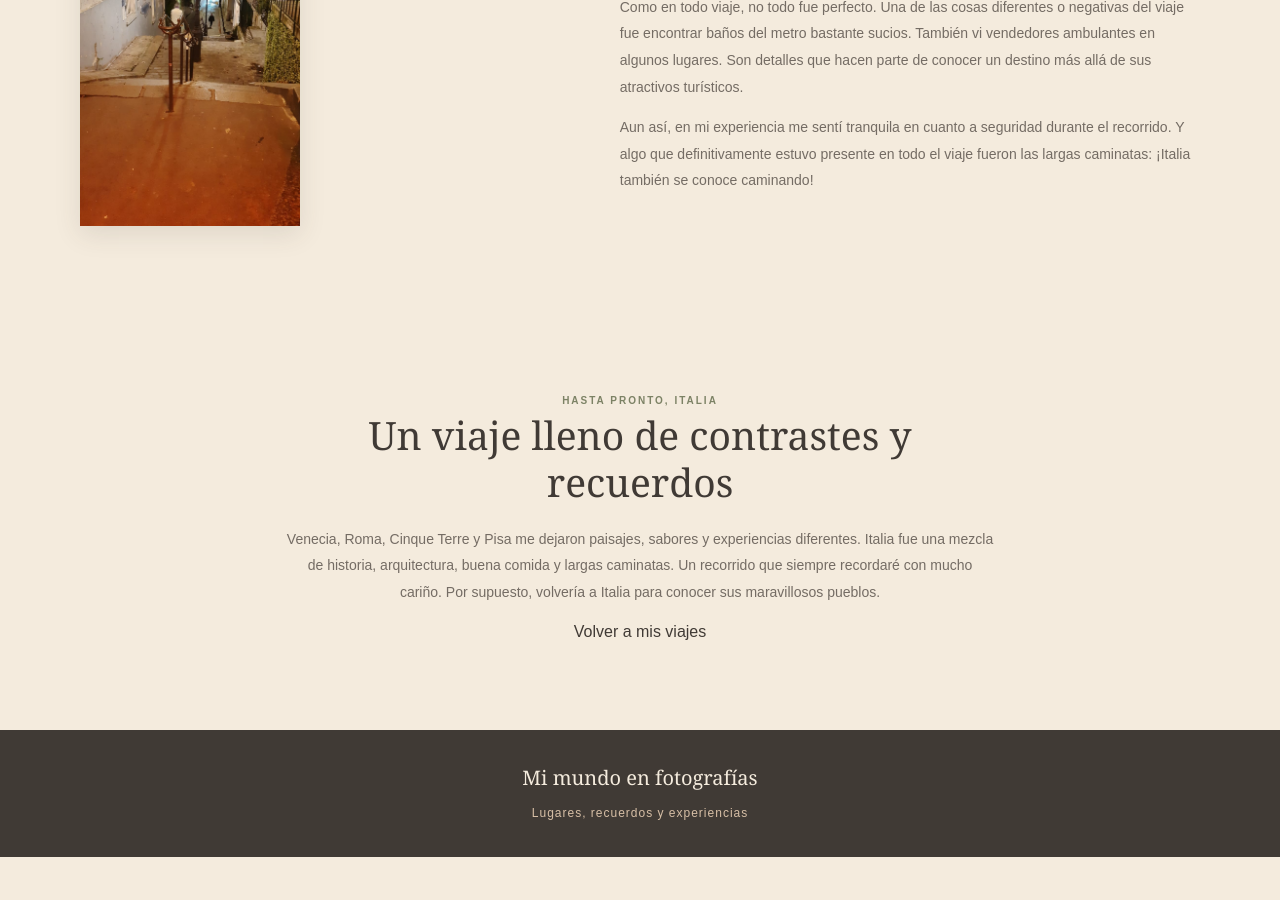
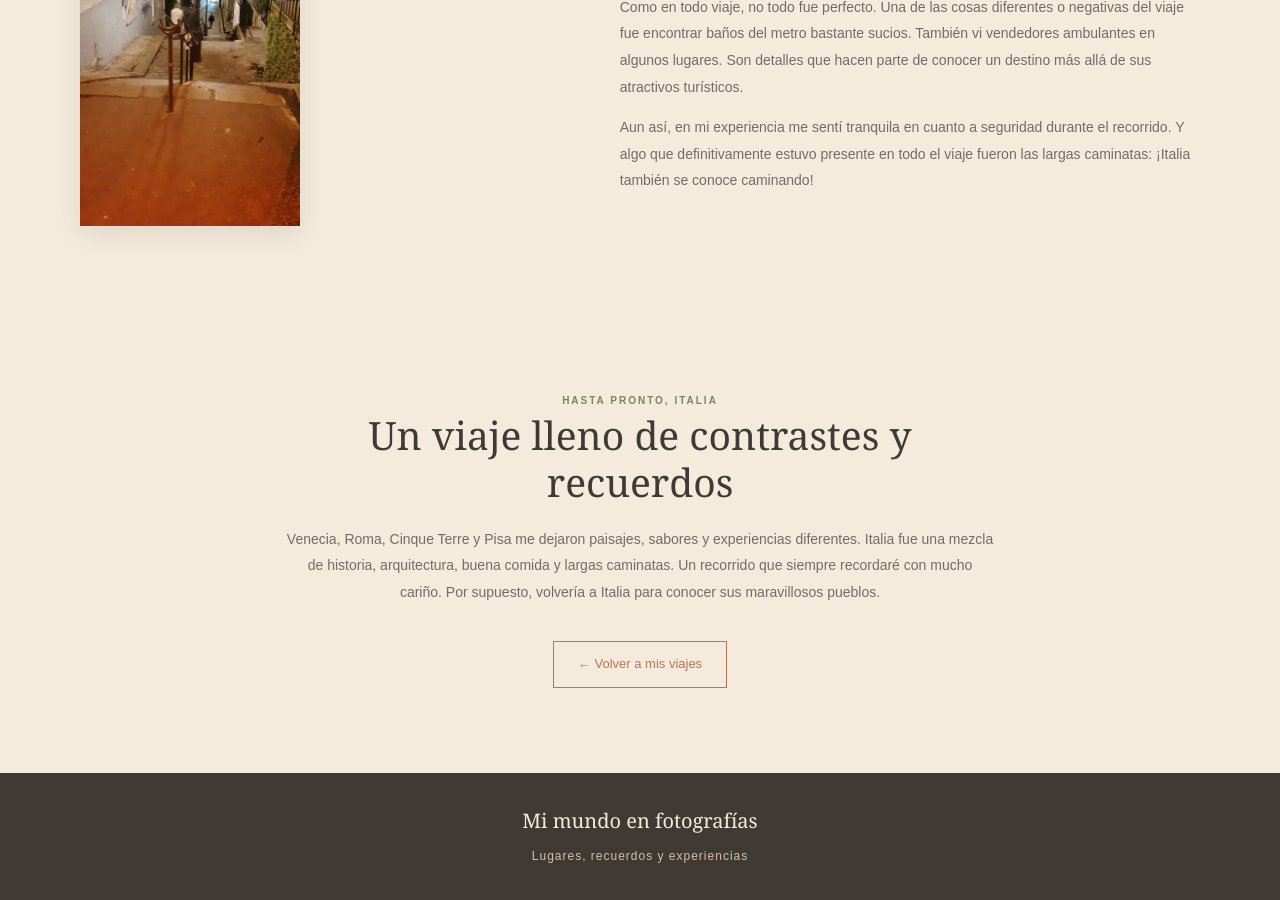
Before and after one commit to jszuluaga/mi-mundo-en-fotografias, a Jekyll site: the page built from italia.html, in a window 1280 px wide and 900 px high, scrolled down 4776 px. Built offline with Jekyll 4.4.1, drawn with Linux system fonts in a browser that asks for light colours; before the commit the page ends 5633 px from its top, so only the background shows below that.

Commit message:
Update italia.html

```diff
--- a/italia.html
+++ b/italia.html
@@ -27,7 +27,7 @@ title: Venecia, Roma, Cinque Terre y Pisa
         para descubrir rincones llenos de historia y belleza.
       </p>
     </div>
-    <img class="foto-experiencia" src="{{ '/assets/images/image1_Venecia.jpeg' | relative_url }}" alt="Venecia">
+    <img class="foto-experiencia" src="{{ '/assets/images/image12_Venecia.jpeg' | relative_url }}" alt="Venecia">
   </section>
 
   <!-- COLLAGE DE VENECIA -->
@@ -40,7 +40,7 @@ title: Venecia, Roma, Cinque Terre y Pisa
 
     <div class="fotos-venecia">
       <img src="{{ '/assets/images/image2_Venecia.jpeg' | relative_url }}" alt="Canales de Venecia">
-      <img src="{{ '/assets/images/image12_Venecia.jpeg' | relative_url }}" alt="Arquitectura de Venecia">
+      <img src="{{ '/assets/images/image1_Venecia.jpeg' | relative_url }}" alt="Arquitectura de Venecia">
     </div>
   </section>
 
@@ -145,7 +145,9 @@ title: Venecia, Roma, Cinque Terre y Pisa
       Un recorrido que siempre recordaré con mucho cariño.
       Por supuesto, volvería a Italia para conocer sus maravillosos pueblos.
     </p>
-    <a href="{{ '/' | relative_url }}#destinos">Volver a mis viajes</a>
+    <a href="{{ '/' | relative_url }}#destinos" class="enlace-regreso">
+      ← Volver a mis viajes
+    </a>
   </section>
 
 </article>
```
